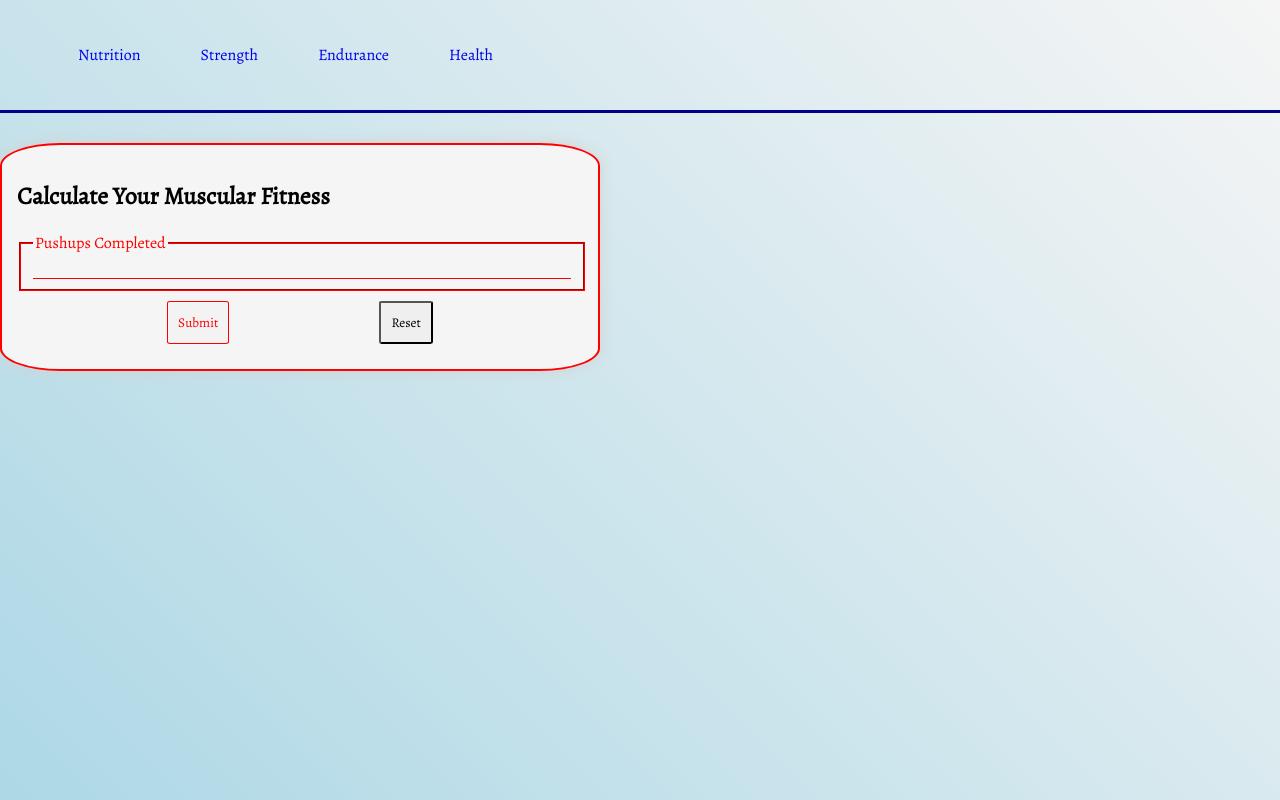
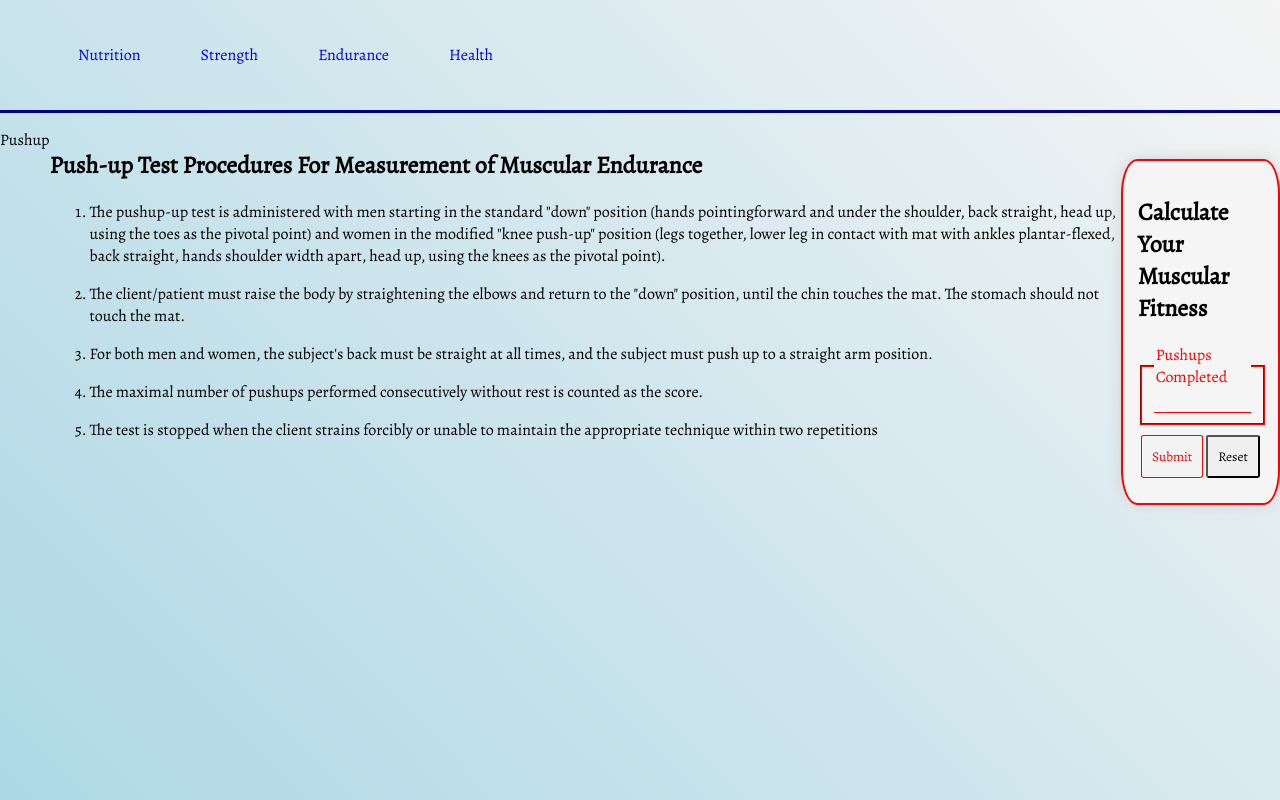
Before and after one commit to damatoaj/fitTest, a React (Create React App) app: page /endurance in a window 1280 px wide. Built offline with nearby package versions, Linux system fonts and the light colour scheme.

Commit message:
updated route for pushups

```diff
--- a/src/App.tsx
+++ b/src/App.tsx
@@ -16,7 +16,7 @@ import Error from './Components/Error';
 import { Route, Routes } from 'react-router-dom';
 import StrengthForm from './Components/StrengthForm';
 import StrengthTable from './Components/StrengthTable';
-import EnduranceForm from './Components/EnduranceForm';
+import Pushup from './Screens/PushupProtocol/Pushup';
 import Bruce from './Screens/TreadmillProtocals/Bruce';
 import TreadmillResults from './Screens/TreadmillProtocals/TreadmillResults';
 import { useUserContext } from './Hooks/useUserContext';
@@ -44,7 +44,7 @@ function App() {
           {state.user.macros && state.user.micros && <Route path='/nutrition/results' element={<Results macros={state.user.macros} micros={state.user.micros} />}/>}
           <Route path='/strength' element={<StrengthForm />} />
           <Route path='/strength/results' element={<StrengthTable/>} />
-          <Route path='/endurance' element={<EnduranceForm />} />
+          <Route path='/endurance' element={<Pushup />} />
           <Route path='/treadmill-protocols'>
             <Route path='bruce' element={<Bruce />} />
             <Route path='bruce/results' element={<TreadmillResults />} />
--- a/src/CSS/App.css
+++ b/src/CSS/App.css
@@ -37,6 +37,10 @@ header li {
   list-style: none;
 }
 
+.hidden {
+  display: none;
+}
+
 @media only screen and (max-width: 400px) {
   body {
     margin-top: 100px;
--- a/src/Components/Instructions/Instructions.tsx
+++ b/src/Components/Instructions/Instructions.tsx
@@ -1,4 +1,4 @@
-import React from "react";
+import React, {memo} from "react";
 
 type instructionsProps = {
     heading: string;
@@ -15,7 +15,7 @@ type paragraphProps = {
 }
 
 const Paragraph = ({paragraph, i} : paragraphProps): React.ReactElement => {
-    return <li><p><strong>Step {i}</strong></p> <p>{paragraph}</p></li>
+    return <li key={i}><p>{paragraph}</p></li>
 }
 
 const Paragraphs = ({paragraphs}: paragraphs) => {
@@ -34,4 +34,4 @@ return (
 )
 }
 
-export default Instructions
+export default memo(Instructions)
--- /dev/null
+++ b/src/Screens/PushupProtocol/Pushup.tsx
@@ -0,0 +1,17 @@
+import strenghtTests from '../../Text/strengthTests.json';
+import Instructions from '../../Components/Instructions/Instructions';
+import EnduranceForm from '../../Components/EnduranceForm';
+
+import React, {memo} from 'react'
+
+function Pushup() {
+  return (
+    <main>
+        <div>Pushup</div>
+        <Instructions heading={strenghtTests[0].heading} paragraphs={strenghtTests[0].steps} />
+        <EnduranceForm />
+    </main>
+  )
+}
+
+export default memo(Pushup)
--- /dev/null
+++ b/src/Text/strengthTests.json
@@ -0,0 +1,40 @@
+[
+    {
+        "id":1,
+        "testName": "Push Up Test",
+        "heading":"Push-up Test Procedures For Measurement of Muscular Endurance",
+        "steps":[
+            "The pushup-up test is administered with men starting in the standard \"down\" position (hands pointingforward and under the shoulder, back straight, head up, using the toes as the pivotal point) and women in the modified \"knee push-up\" position (legs together, lower leg in contact with mat with ankles plantar-flexed, back straight, hands shoulder width apart, head up, using the knees as the pivotal point).",
+            "The client/patient must raise the body by straightening the elbows and return to the \"down\" position, until the chin touches the mat. The stomach should not touch the mat.",
+            "For both men and women, the subject's back must be straight at all times, and the subject must push up to a straight arm position.",
+            "The maximal number of pushups performed consecutively without rest is counted as the score.",
+            "The test is stopped when the client strains forcibly or unable to maintain the appropriate technique within two repetitions"
+        ]
+    },
+    {
+        "id":2,
+        "testName": "One Rep Max Test",
+        "heading":"One Repetition Maximum (1-RM) Test Procedures For Measurement of Muscular Strength",
+        "steps": [
+            "Testing should be completed only after the subject has participated in familiarization/practice sessions",
+            "The subject should warm up by completing a number of submaximal repetitions of the specific exercise that will be used to determine the 1-RM.",
+            "Determine the 1-RM within four trials with rest periods of 3-5 min between trials.",
+            "Select an initial weight that is within the subject's percieved capacity (~50%-70% of capacity).",
+            "Resistance is progressively increased by 5.0%-10.0% for upper body or 10.0%-20.0% for lower body exercise from the previous successful attempt until the subject cannot complete the selected repetitions(s); all repetitions should be performed at the same speed of movement and ROM to instill consistency between trials.",
+            "The final weight lifted successfully is recorded as the absolute 1-RM."
+        ]
+    },
+    {
+        "id":3,
+        "testName": "Grip Strength Test",
+        "heading":"Static Handgrip Strength Test Procedures",
+        "steps": [
+            "Adjust the grip bar so the second joint of the fingers fits snugly under the handle and takes the weight of the instrument. Set the dynamometer to zero.",
+            "The subject holds the handgrip dynamometer in line with the forearm at the level of the thigh, away from the body.",
+            "The subject squeezes the handgrip dynamometer as hard as possible without holding the breath (to avoid the Valsalva maneuver). Neither the hand nor the handgrip dynamometer should touch the body or any other object.",
+            "Repeat the test twice with each hand. The score is the hight of the two readings (to the nearest kilogram) for each hand added together",
+            "Resistance is progressively increased by 5.0%-10.0% for upper body or 10.0%-20.0% for lower body exercise from the previous successful attempt until the subject cannot complete the selected repetitions(s); all repetitions should be performed at the same speed of movement and ROM to instill consistency between trials.",
+            "The final weight lifted successfully is recorded as the absolute 1-RM."
+        ]
+    }
+]
```
